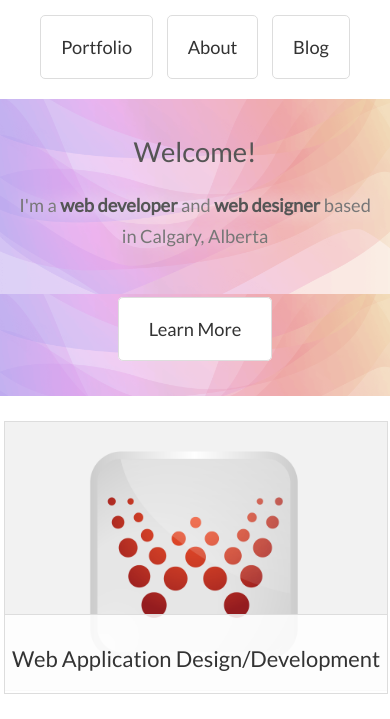
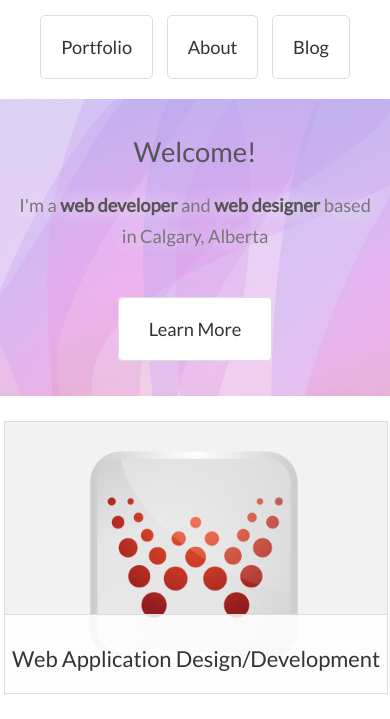
Before and after one commit to faithbot/faithbot-app, a website: page faithbot/index.html in a window 390 px wide. Shown: the part 113-832 px from the top of the page. Drawn offline with nearby package versions, Linux system fonts and the light colour scheme.

Commit message:
adjust home page background to look better on mobile

```diff
--- /dev/null
+++ b/less/modules/backgrounds.less
@@ -0,0 +1,21 @@
+
+/* backgrounds */
+.unicorn-hills {
+	background-color: #ffffff;
+	background: url(../_img/swirly4.png)repeat top center fixed;
+	background-size: 100% auto;
+	text-align: center;
+	padding: 30px 10% 20px 10%;
+	margin: 0 0 20px 0;
+}
+
+@media screen and (max-width: 1000px) {
+	.unicorn-hills {
+			background-color: #ffffff;
+	background: url(../_img/swirly4mobile.png)repeat top center fixed;
+	background-size: cover;
+
+		padding: 30px 10px 20px 10px;
+		margin: 0 0 20px 0;
+	}
+}
--- a/less/styles.less
+++ b/less/styles.less
@@ -117,22 +117,6 @@
 .gradient {
 	z-index: 11;
 	height: 3px;
-}
-
-/* backgrounds */
-.unicorn-hills {
-	background-color: #ffffff;
-	background: url(../_img/swirly4.png)repeat top center fixed;
-	background-size: 100% auto;
-	text-align: center;
-	padding: 30px 10% 20px 10%;
-	margin: 0 0 20px 0;
-}
-
-@media screen and (max-width: 600px) {
-	.unicorn-hills {
-		padding: 30px 10px 20px 10px;
-	}
 }
 
 /* buttons */
```
Also changed, not shown: faithbot/_css/styles.css, faithbot/_img/swirly4mobile.png (added).
